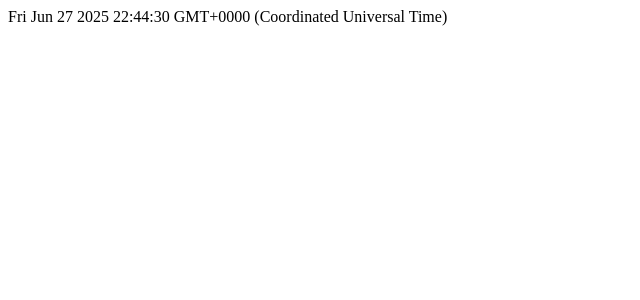
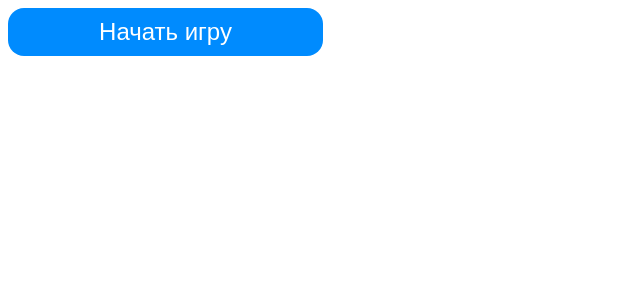
Before and after one commit to matveyBaklykov/homework-vue, a Vue app: page / in a window 1280 px wide. Shown: the top 300 px of the page, without its empty margins (0-640 px from the left). Built offline with nearby package versions, Linux system fonts and the light colour scheme.

Commit message:
created button component

```diff
--- a/index.html
+++ b/index.html
@@ -5,7 +5,9 @@
     <link rel="icon" type="image/svg+xml" href="/vite.svg" />
     <meta name="viewport" content="width=device-width, initial-scale=1.0" />
     <link rel="preconnect" href="https://fonts.googleapis.com">
-
+    <link rel="preconnect" href="https://fonts.googleapis.com">
+    <link rel="preconnect" href="https://fonts.gstatic.com" crossorigin>
+    <link href="https://fonts.googleapis.com/css2?family=Roboto:ital,wght@0,100..900;1,100..900&display=swap" rel="stylesheet">
     <title>Vite + Vue</title>
   </head>
   <body>
--- a/src/App.vue
+++ b/src/App.vue
@@ -1,13 +1,11 @@
 <script setup>
-  import { ref } from 'vue'
-
-  const now = ref(new Date());
+  import Button from './components/Button.vue';
 </script>
 
 <template>
-  <div>
-    {{ now }}
-  </div>
+  <Button>
+    Начать игру
+  </Button>
 
 </template>
 
--- /dev/null
+++ b/src/components/Button.vue
@@ -0,0 +1,29 @@
+<script setup>
+
+</script>
+
+<template>
+    <button class="button">
+        <slot></slot>
+    </button>
+
+</template>
+
+<style scoped>
+    .button {
+        color: var(--color-primary);
+        font-weight: 400;
+        font-size: 24px;
+        padding: 10px 16px;
+        border-radius: 16px;
+        border: none;
+        background: var(--color-btn);
+        min-width: 315px;
+        cursor: pointer;
+    }
+
+    .button:hover {
+        background: var(--color-btn-darker);
+
+    }
+</style>
--- a/src/style.css
+++ b/src/style.css
@@ -3,4 +3,12 @@
   text-rendering: optimizeLegibility;
   -webkit-font-smoothing: antialiased;
   -moz-osx-font-smoothing: grayscale;
+  --color-primary: #FFFFFF;
+  --color-btn: #008BFE;
+  --color-btn-darker: #006FCB;
+  --font: "Roboto", sans-serif;
 }
+
+body {
+  font-family: var(--font);
+}
```
